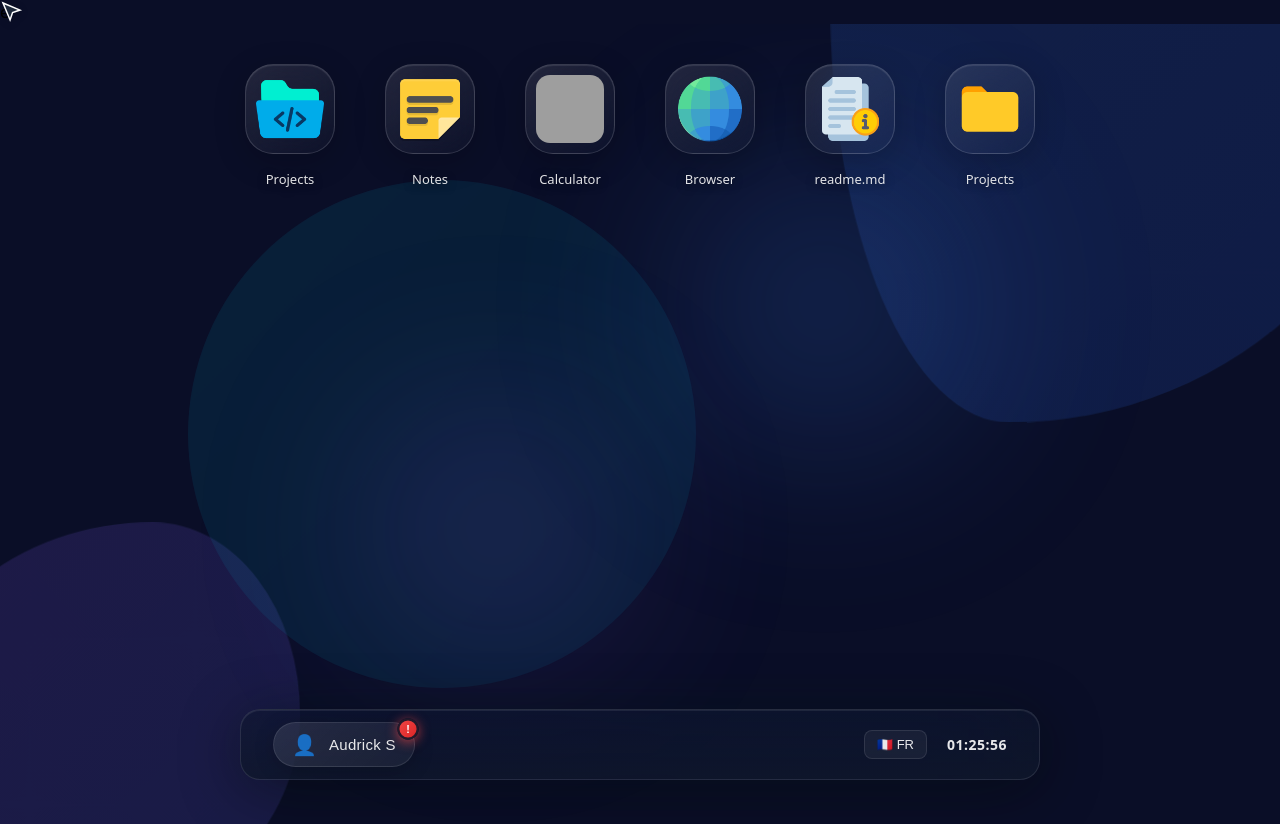
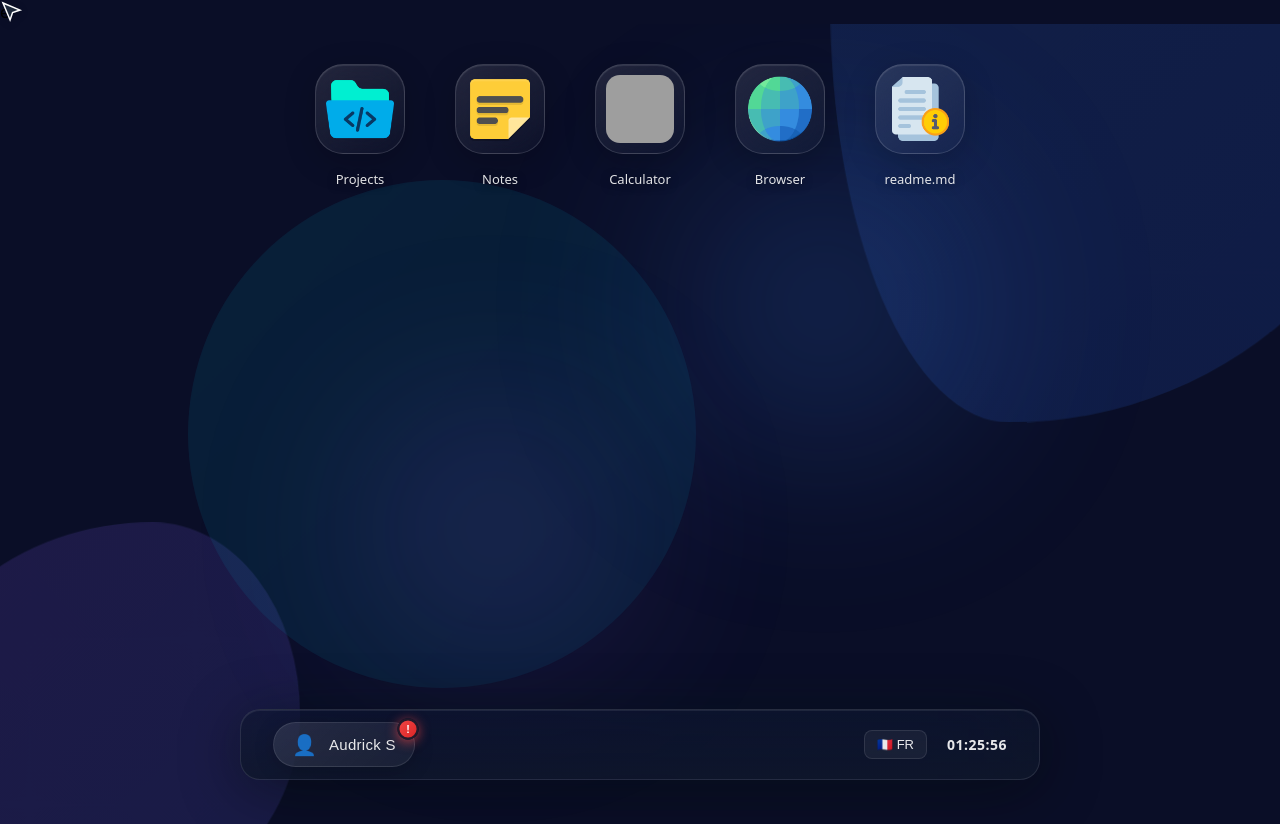
Before and after one commit to Quoruda/portfolio, a Vue app: page / in a window 1280 px wide. Built offline with nearby package versions, Linux system fonts and the light colour scheme; grey boxes are pictures that could not be loaded.

Commit message:
Remove unused Projects application from App.vue

```diff
--- a/src/App.vue
+++ b/src/App.vue
@@ -47,11 +47,6 @@ const handleLoginComplete = () => {
       <Application icon="/icons/file.png" name="readme.md">
         <MarkdownReader/>
       </Application>
-      <Application name="Projects" icon="/icons/folder.png">
-        <Folder >
-        </Folder>
-      </Application>
-
     </IconsContainer>
 
     <task-bar/>
```
